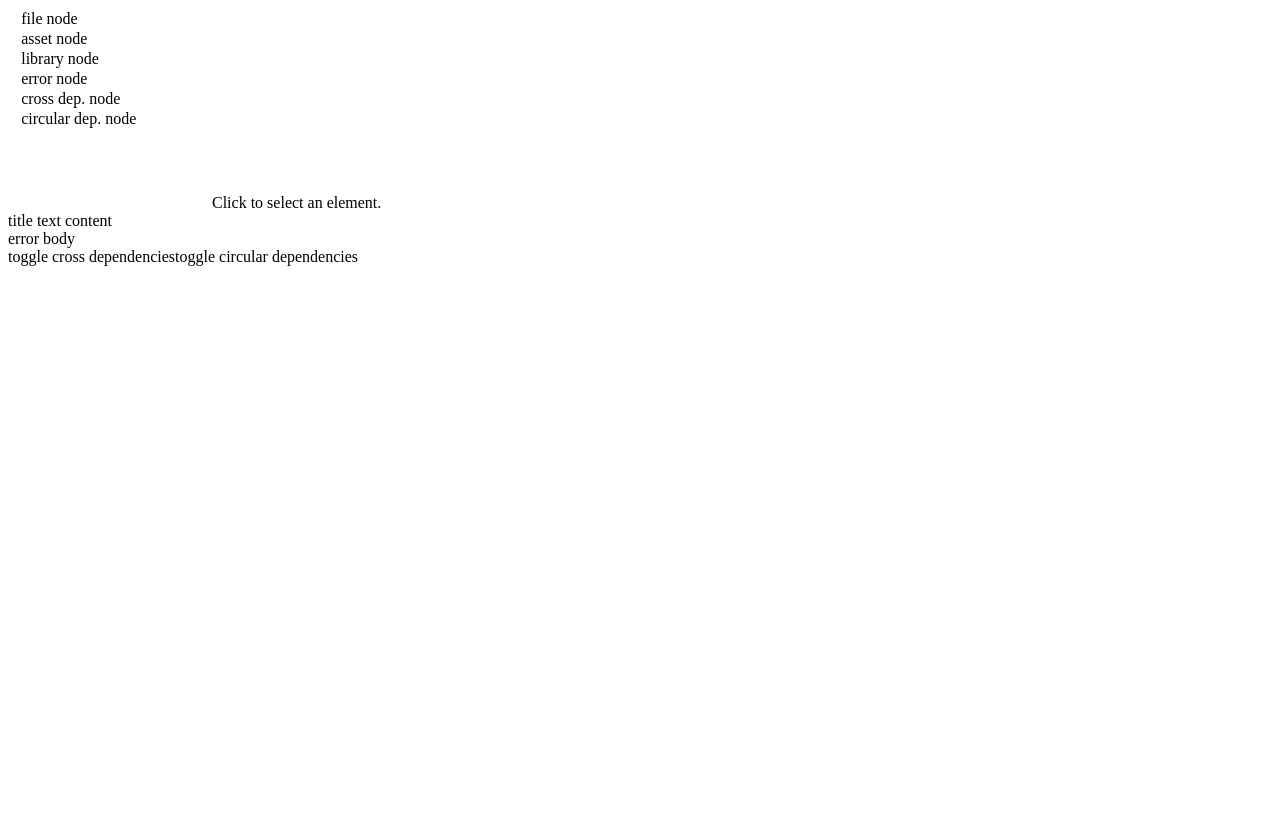
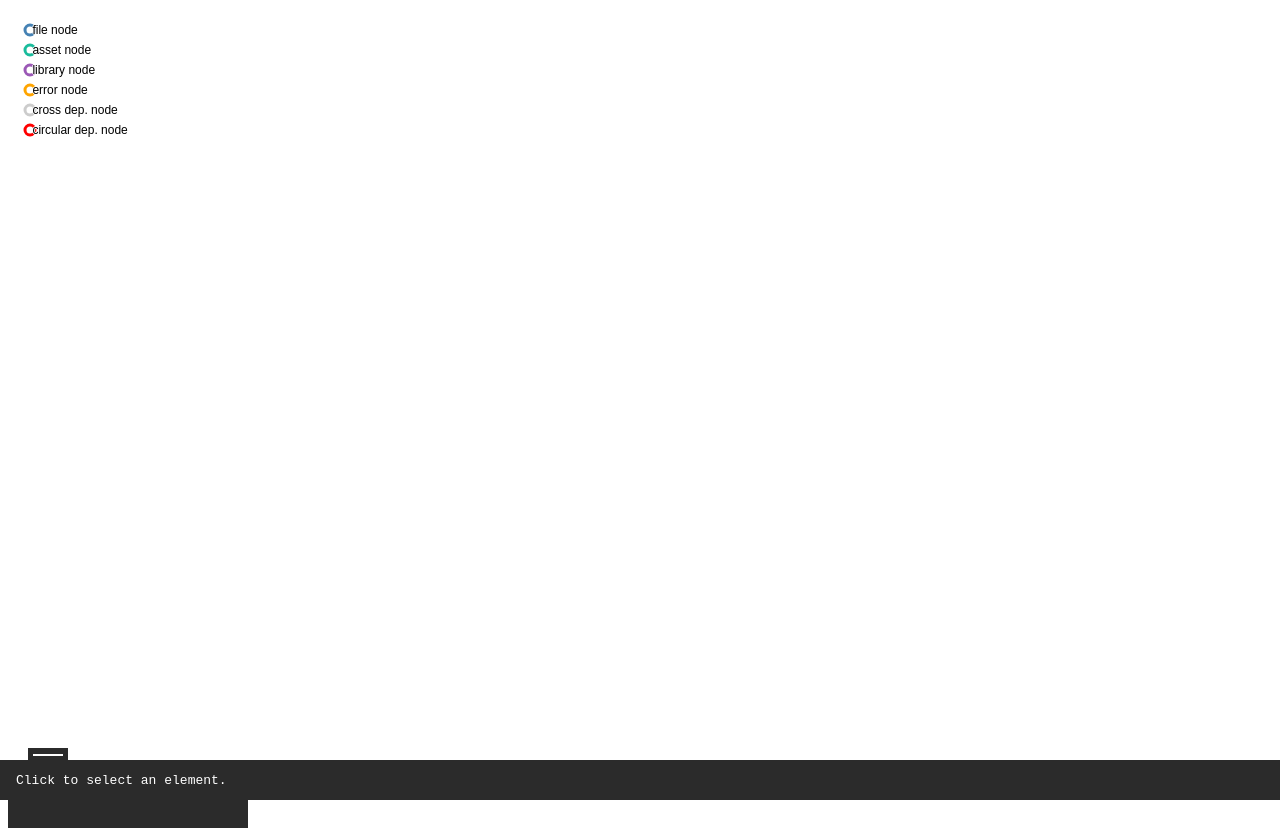
Before and after one commit to pkage/depgraph, a website: page viz/index.html in a window 1280 px wide. Before the commit the page ends 800 px from the top, so only its background shows below. Drawn offline with nearby package versions, Linux system fonts and the light colour scheme; the site is published under a folder, as on GitHub Pages, so addresses that start at the root find nothing; no server answers.

Commit message:
Update viz to host outside of webroot

```diff
--- a/viz/graph.js
+++ b/viz/graph.js
@@ -149,6 +149,6 @@ const display = treeData => {
 
 }
 
-fetch('/depgraph.json', {cache: 'no-store'})
+fetch('./depgraph.json', {cache: 'no-store'})
     .then(r => r.json())
     .then(display)
--- a/viz/index.html
+++ b/viz/index.html
@@ -3,9 +3,9 @@
 <html>
 	<head>
 		<title>depgraph viz</title>
-		<link rel="stylesheet" type="text/css" href="/graph.css">
+		<link rel="stylesheet" type="text/css" href="graph.css">
 		<link href="https://fonts.googleapis.com/css?family=Fira+Mono" rel="stylesheet">
-		<link rel="stylesheet" type="text/css" href="/index.css">
+		<link rel="stylesheet" type="text/css" href="index.css">
 		<meta name="viewport" content="width=device-width, initial-scale=1">
 		<script src="https://d3js.org/d3.v5.min.js"></script>
 	</head>
```
